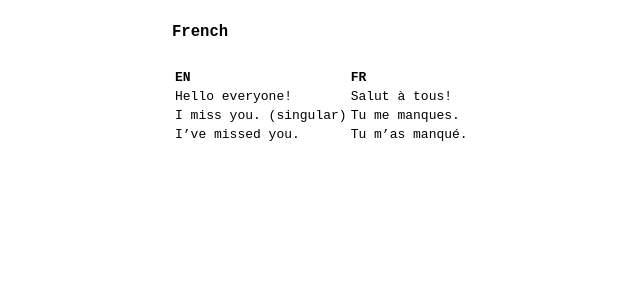
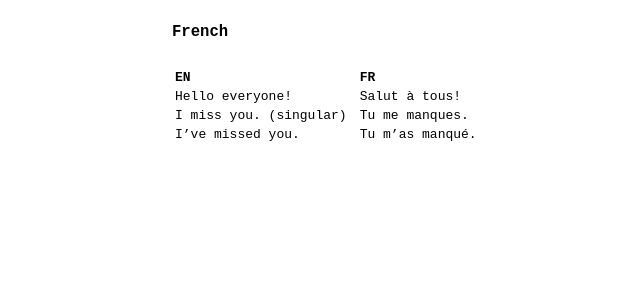
Before and after one commit to mkipling/p, a Jekyll site: the page built from fr.md, in a window 1280 px wide. Shown: the top 300 px of the page, without its empty margins (156-796 px from the left). Built offline with Jekyll 4.4.1, drawn with Linux system fonts in a browser that asks for light colours.

Commit message:
Update default.html

```diff
--- a/_layouts/default.html
+++ b/_layouts/default.html
@@ -89,6 +89,9 @@ p {
 
 .post-date { font-size: 10px; }
 
+.post td {
+  padding-right: 10px;
+}
 </style>
 
 </html>
```
